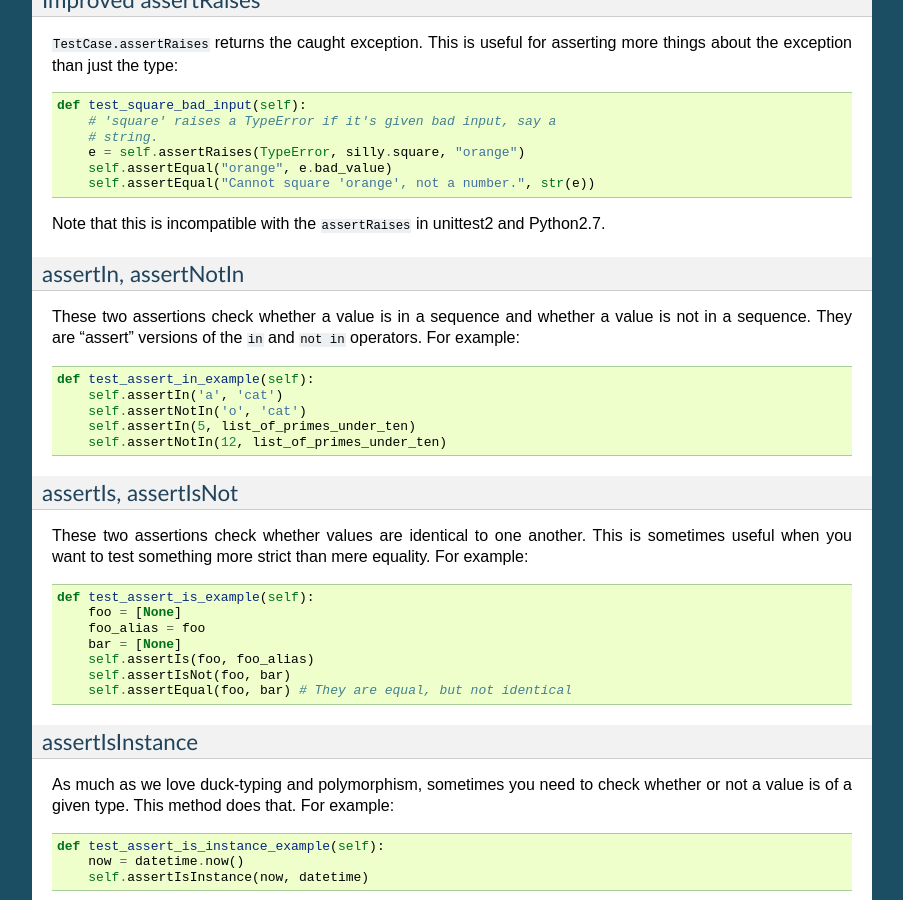
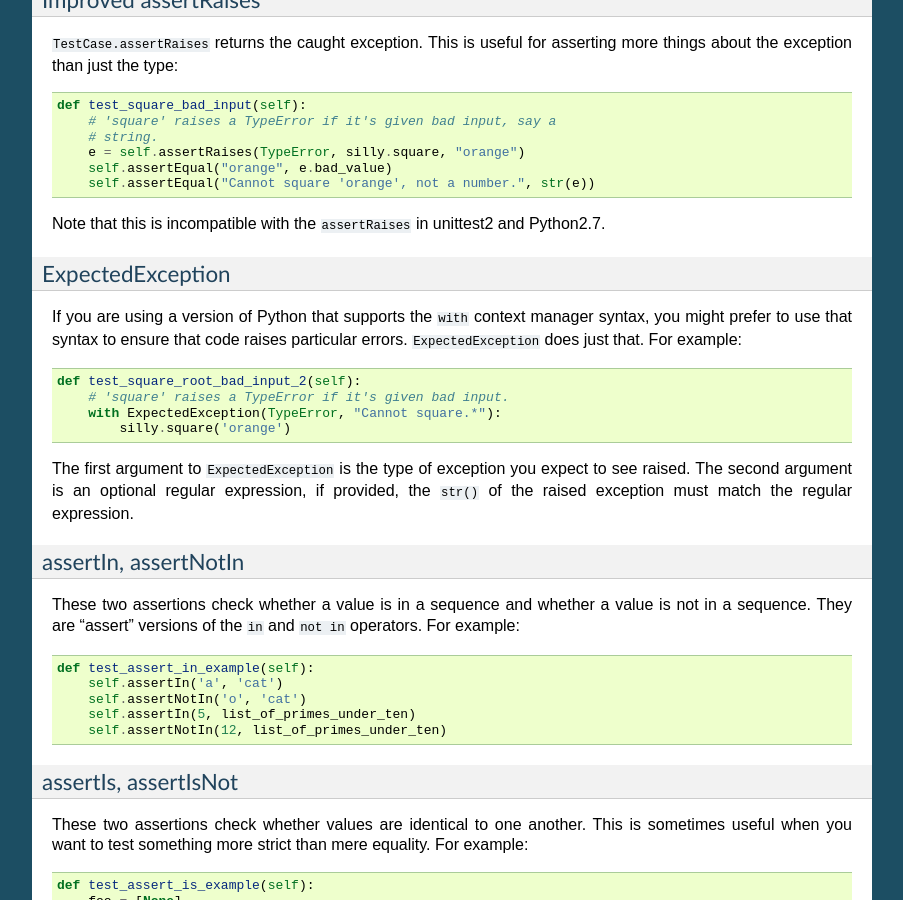
Before and after one commit to testing-cabal/testtools, a Sphinx documentation site: the page built from doc/for-test-authors.rst, in a window 1280 px wide and 900 px high, scrolled down 1700 px. Shown: the whole window, without its empty margins (198-1101 px from the left). Built offline with Sphinx 7.4.7, drawn with Linux system fonts in a browser that asks for light colours.

Commit message:
Update the manual.

```diff
--- a/doc/for-test-authors.rst
+++ b/doc/for-test-authors.rst
@@ -117,6 +117,24 @@ asserting more things about the exception than just the type::
 
 Note that this is incompatible with the ``assertRaises`` in unittest2 and
 Python2.7.
+
+
+ExpectedException
+-----------------
+
+If you are using a version of Python that supports the ``with`` context
+manager syntax, you might prefer to use that syntax to ensure that code raises
+particular errors.  ``ExpectedException`` does just that.  For example::
+
+  def test_square_root_bad_input_2(self):
+      # 'square' raises a TypeError if it's given bad input.
+      with ExpectedException(TypeError, "Cannot square.*"):
+          silly.square('orange')
+
+The first argument to ``ExpectedException`` is the type of exception you
+expect to see raised.  The second argument is an optional regular expression,
+if provided, the ``str()`` of the raised exception must match the regular
+expression.
 
 
 assertIn, assertNotIn
```
